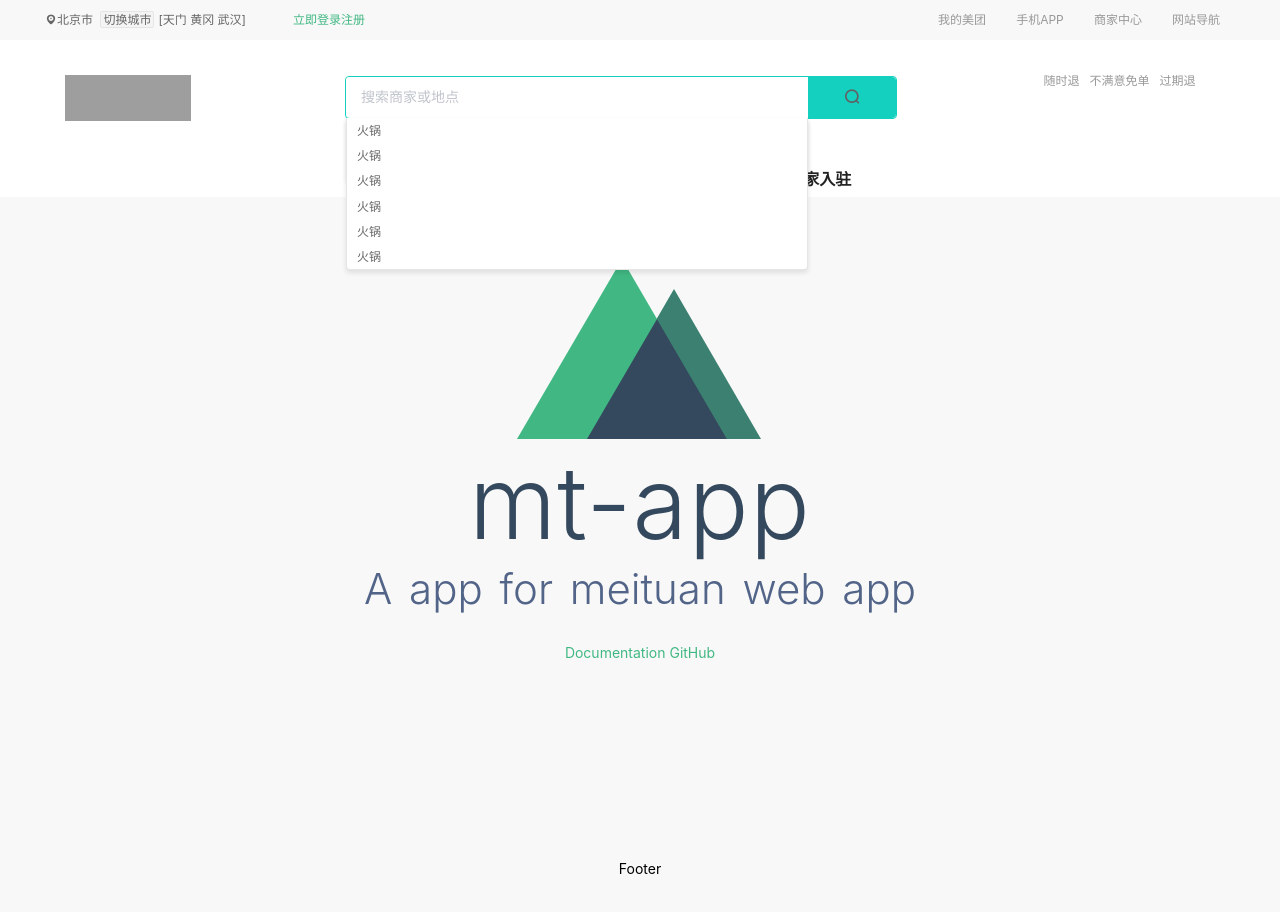
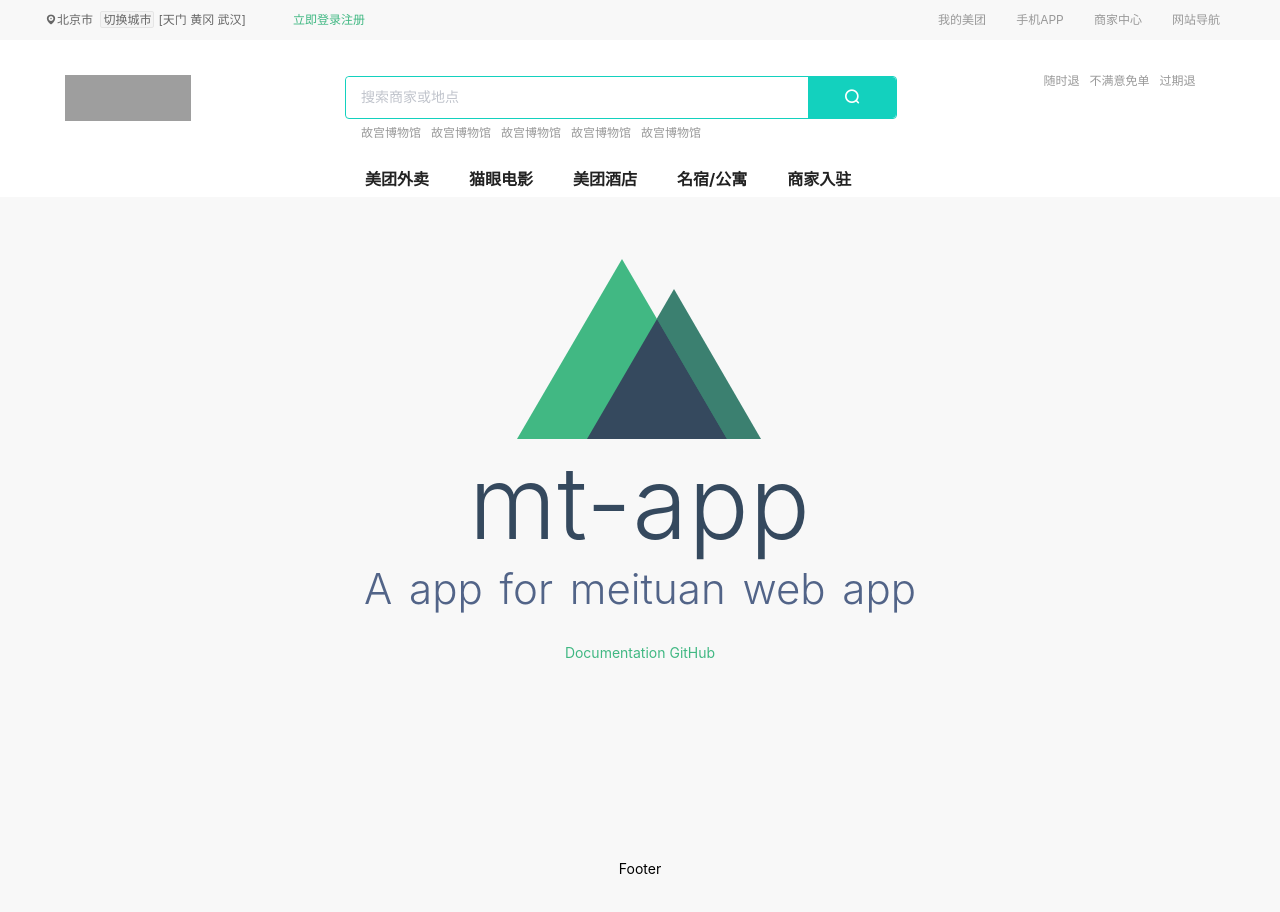
Before and after one commit to fireairforce/mt-application, a Nuxt app: page / in a window 1280 px wide. Shown: the top 912 px of the page. Built offline with nearby package versions, Linux system fonts and the light colour scheme; grey boxes are pictures that could not be loaded; a web font is replaced by a local one.

Commit message:
feat:完善首页的搜索功能

```diff
--- a/components/public/header/searchbar.vue
+++ b/components/public/header/searchbar.vue
@@ -6,25 +6,16 @@
       </el-col>
       <el-col :span="15" class="center">
         <div class="wrapper">
-          <el-input placeholder="搜索商家或地点"></el-input>
-          <button class="el-button el-button-primary">
+          <el-input v-model="search" @focus="focus" @blur="blur" @input="input" placeholder="搜索商家或地点"></el-input>
+          <button class="el-button el-button--primary">
             <i class="el-icon-search"></i>
           </button>
-          <dl class="hotPlace">
+          <dl v-if="isHotPlace" class="hotPlace">
             <dt>热门搜索</dt>
-            <dd>火锅</dd>
-            <dd>火锅</dd>
-            <dd>火锅</dd>
-            <dd>火锅</dd>
-            <dd>火锅</dd>
+            <dd v-for="(item,idx) in hotPlace" v-bind:key="idx">{{item}}</dd>
           </dl>
-          <dl class="searchList">
-            <dd>火锅</dd>
-            <dd>火锅</dd>
-            <dd>火锅</dd>
-            <dd>火锅</dd>
-            <dd>火锅</dd>
-            <dd>火锅</dd>
+          <dl v-if="isSearchList" class="searchList">
+            <dd v-for="(item,idx) in searchList" :key="idx">{{item}}</dd>
           </dl>
         </div>
         <p class="suggest">
@@ -76,7 +67,51 @@
 </template>
 
 <script>
-export default {};
+export default {
+  data() {
+    return {
+      search:'',
+      isFocus: false,
+      hotPlace: [
+          '火锅',
+          '啤酒',
+          '海鲜',
+          '自助餐'
+      ],
+      searchList: [
+          '奶茶',
+          '烤鸭',
+          '烤鱼'
+      ]
+    };
+  },
+  computed: {
+    //   判断是否展示热门搜索框
+      isHotPlace() {
+          //   聚焦且没有值
+          return this.isFocus && !this.search
+      } ,
+      isSearchList() {
+          return this.isFocus && this.search;
+      }
+  },
+  methods:{
+      focus() {
+          this.isFocus = true;
+      },
+      blur() {
+          let self = this;
+          //   这里添加一个延时的效果避免链接无法跳转
+          process.nextTick(()=>{
+              self.isFocus = false;
+          })
+      },
+    //   通过element的input组件里面自带的监听功能来监听input的变化
+      input() {
+          console.log(`hhhh`);
+      }
+  }
+};
 </script>
 
 <style>
```
Also changed, not shown: components/README.md.
